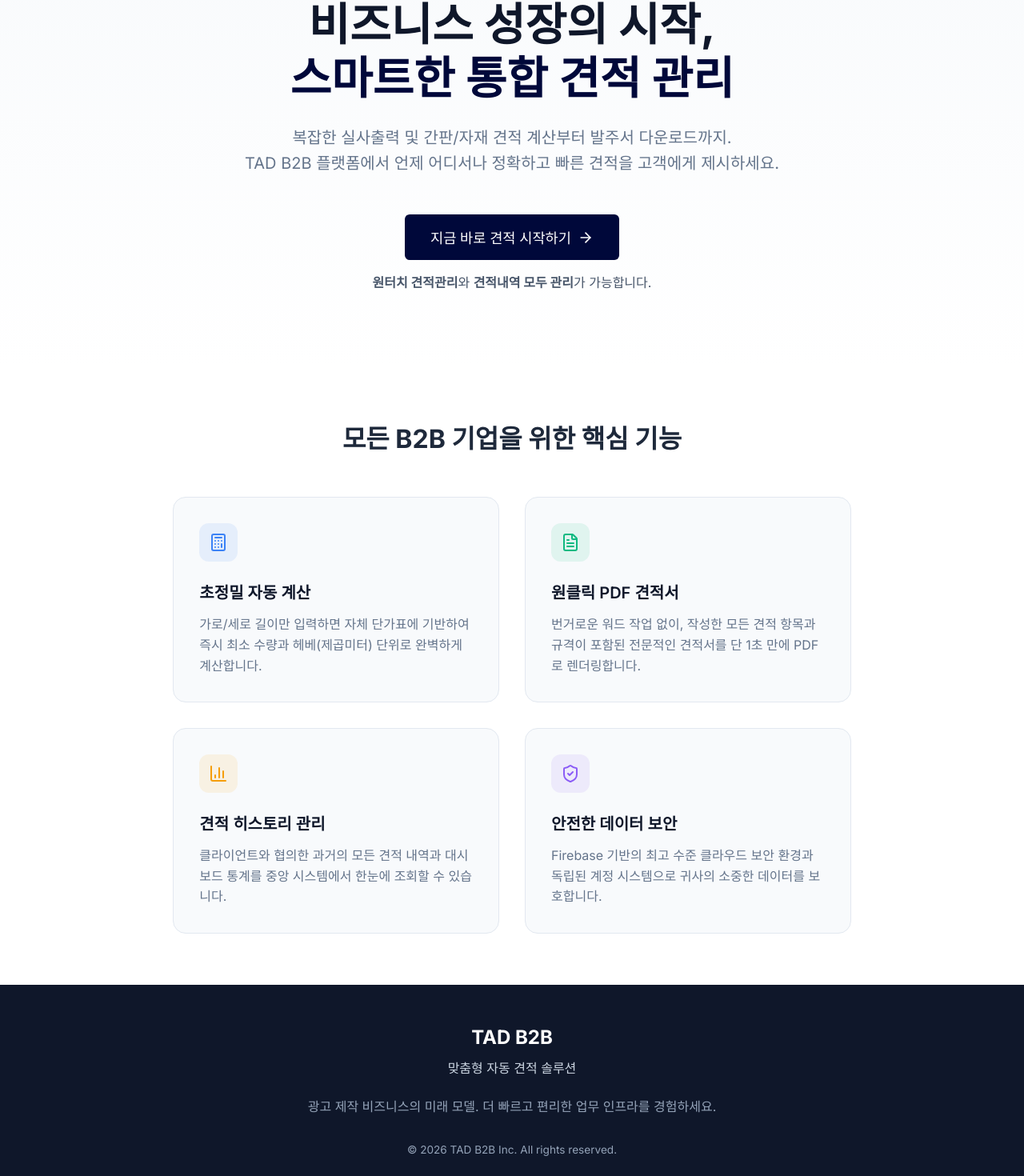
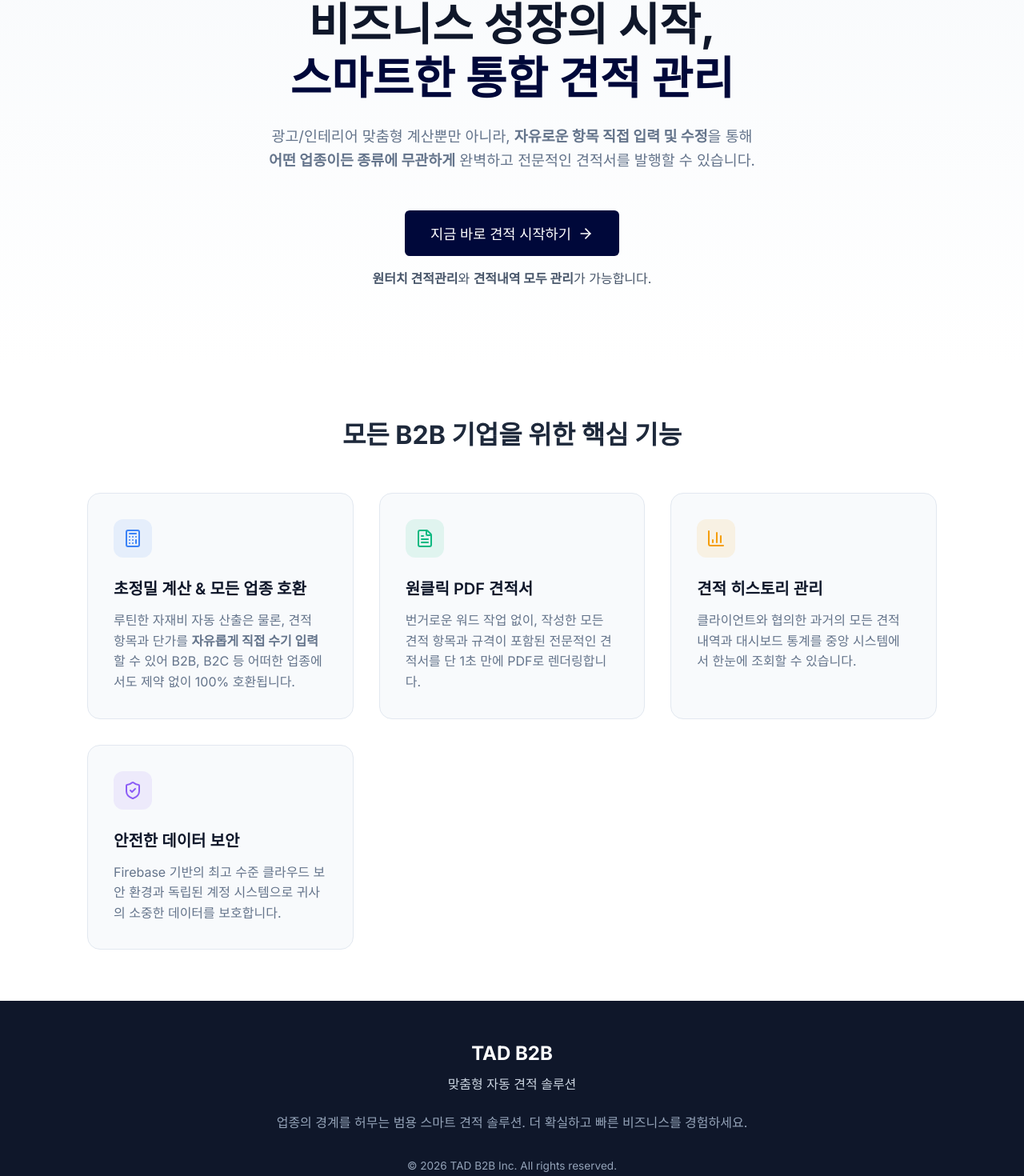
Before and after one commit to 98parks-create/tad, a React (Vite) app: page / in a window 1280 px wide. Shown: the part 175-1645 px from the top of the page at 80% size. Built offline with nearby package versions, Linux system fonts and the light colour scheme; no server answers.

Commit message:
docs: Highlight cross-industry and manual entry usage on Landing Page

```diff
--- a/src/pages/Landing.jsx
+++ b/src/pages/Landing.jsx
@@ -31,9 +31,9 @@ export default function Landing() {
           비즈니스 성장의 시작, <br />
           <span style={{ color: 'var(--primary-color)' }}>스마트한 통합 견적 관리</span>
         </h1>
-        <p style={{ fontSize: '1.25rem', color: '#64748b', maxWidth: '700px', margin: '0 auto 3rem auto', lineHeight: 1.6 }}>
-          복잡한 실사출력 및 간판/자재 견적 계산부터 발주서 다운로드까지. <br />
-          TAD B2B 플랫폼에서 언제 어디서나 정확하고 빠른 견적을 고객에게 제시하세요.
+        <p style={{ fontSize: '1.15rem', color: '#64748b', maxWidth: '750px', margin: '0 auto 3rem auto', lineHeight: 1.6 }}>
+          광고/인테리어 맞춤형 계산뿐만 아니라, <strong>자유로운 항목 직접 입력 및 수정</strong>을 통해<br />
+          <b>어떤 업종이든 종류에 무관하게</b> 완벽하고 전문적인 견적서를 발행할 수 있습니다.
         </p>
         <div style={{ display: 'flex', flexDirection: 'column', alignItems: 'center', gap: '1rem' }}>
           <button onClick={() => navigate('/login')} className="btn btn-primary" style={{ padding: '1rem 2rem', fontSize: '1.1rem', display: 'flex', alignItems: 'center', gap: '0.5rem' }}>
@@ -56,8 +56,8 @@ export default function Landing() {
             <div style={{ width: 48, height: 48, backgroundColor: 'rgba(59, 130, 246, 0.1)', color: '#3b82f6', borderRadius: '12px', display: 'flex', alignItems: 'center', justifyContent: 'center', marginBottom: '1.5rem' }}>
               <Calculator size={24} />
             </div>
-            <h3 style={{ fontSize: '1.25rem', fontWeight: 600, marginBottom: '0.75rem', color: '#0f172a' }}>초정밀 자동 계산</h3>
-            <p style={{ color: '#64748b', lineHeight: 1.6, margin: 0 }}>가로/세로 길이만 입력하면 자체 단가표에 기반하여 즉시 최소 수량과 헤베(제곱미터) 단위로 완벽하게 계산합니다.</p>
+            <h3 style={{ fontSize: '1.25rem', fontWeight: 600, marginBottom: '0.75rem', color: '#0f172a' }}>초정밀 계산 & 모든 업종 호환</h3>
+            <p style={{ color: '#64748b', lineHeight: 1.6, margin: 0 }}>루틴한 자재비 자동 산출은 물론, 견적 항목과 단가를 <b>자유롭게 직접 수기 입력</b>할 수 있어 B2B, B2C 등 어떠한 업종에서도 제약 없이 100% 호환됩니다.</p>
           </div>
 
           <div style={{ padding: '2rem', backgroundColor: '#f8fafc', borderRadius: '16px', border: '1px solid #e2e8f0' }}>
@@ -91,7 +91,7 @@ export default function Landing() {
       <footer style={{ backgroundColor: '#0f172a', padding: '3rem 2rem', textAlign: 'center', color: '#94a3b8' }}>
         <h4 style={{ color: 'white', fontSize: '1.5rem', margin: '0 0 0.5rem 0', fontWeight: 700 }}>TAD B2B</h4>
         <p style={{ color: '#cbd5e1', fontSize: '1rem', marginTop: 0, marginBottom: '1.5rem' }}>맞춤형 자동 견적 솔루션</p>
-        <p style={{ marginBottom: '2rem' }}>광고 제작 비즈니스의 미래 모델. 더 빠르고 편리한 업무 인프라를 경험하세요.</p>
+        <p style={{ marginBottom: '2rem' }}>업종의 경계를 허무는 범용 스마트 견적 솔루션. 더 확실하고 빠른 비즈니스를 경험하세요.</p>
         <p style={{ fontSize: '0.85rem' }}>&copy; {new Date().getFullYear()} TAD B2B Inc. All rights reserved.</p>
       </footer>
 
```
